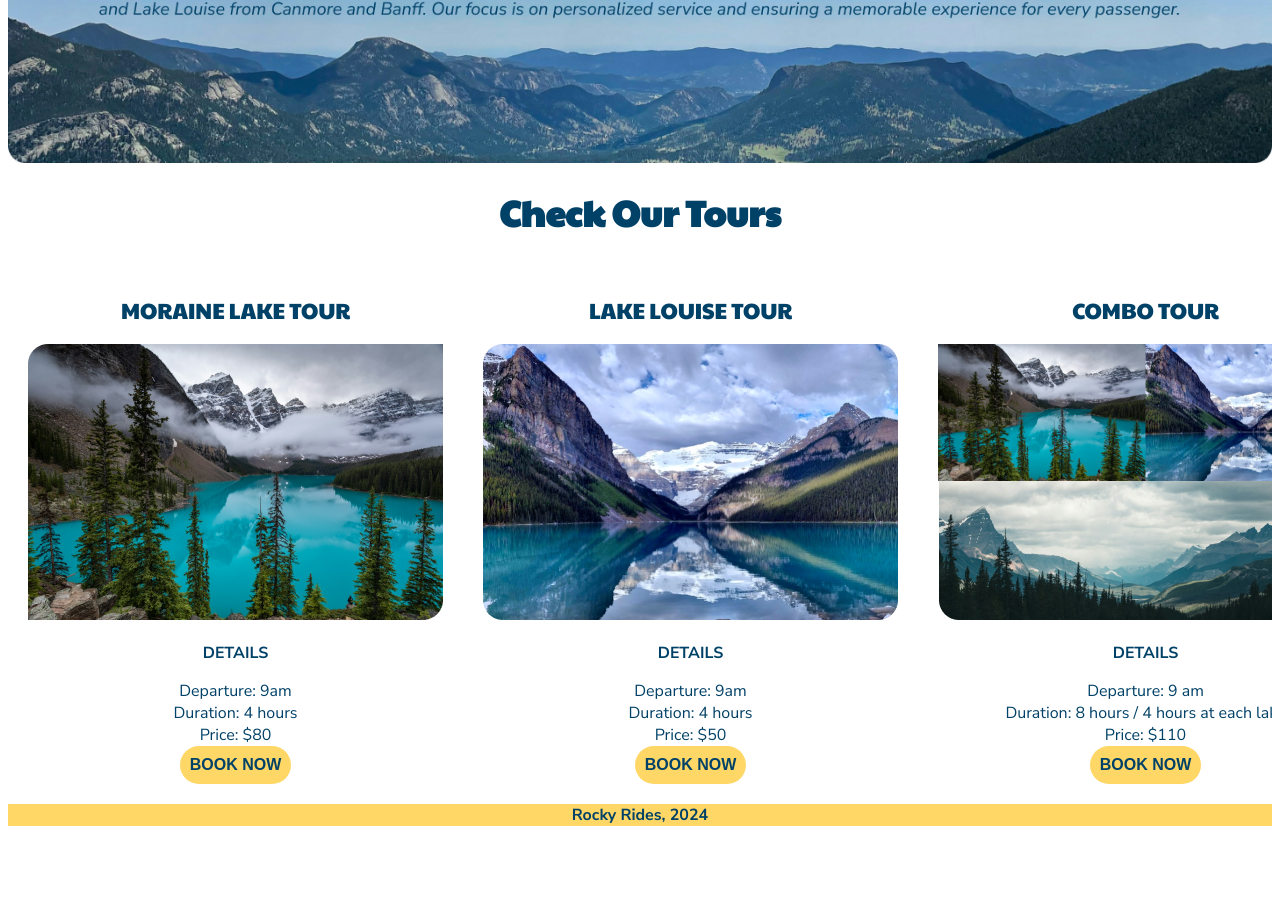
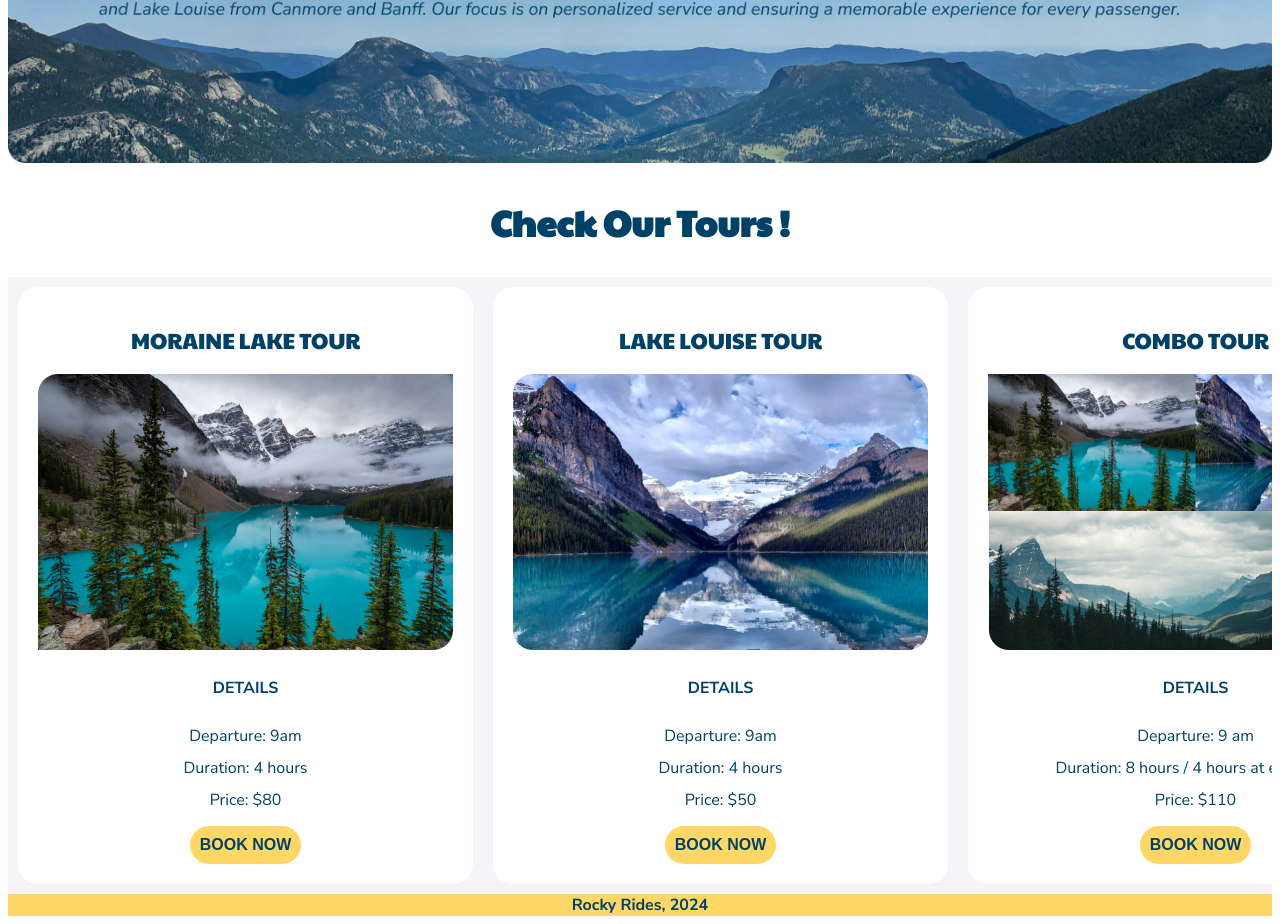
Before and after one commit to kvetik/Rocky-Rides, an Eleventy site: page tours.html in a window 1280 px wide. Shown: the part 422-1346 px from the top of the page. Before the commit the page ends 1256 px from the top, so only its background shows below. Built offline with nearby package versions, Linux system fonts and the light colour scheme; Eleventy itself is replaced by a stand-in of ours; files that its build step writes are made by us from their sources.

Commit message:
Tours complete

```diff
--- a/style.scss
+++ b/style.scss
@@ -18,6 +18,8 @@ h1, h2, h3 {
 
 h1 {
     font-size: 36px;
+    //text-decoration: underline ;//
+    //text-underline-position: under;//
 }
 
 h2 {
@@ -40,6 +42,7 @@ ul {
     font-size: 16px;
     font-weight: bold;
     padding: 10px;
+    margin-top: 10px;
     background-color: $yellow;
     border-radius: 20px;
     border: none;
@@ -143,11 +146,12 @@ ul {
     gap: 10px;
 
     .introduction, .review {
-        flex: 0 0 50%;
+        flex: 1 1 50%;
         text-align: center;
         background-color: white;
         border-radius: 20px;
-        padding: 30px;
+        padding: 20px;
+        margin: 10px;
     }
 
     .introduction {
@@ -189,23 +193,33 @@ ul {
     .review__description {
         padding: 20px;
     }
-
 }
 
 // Tours
 .tours__title {
+        background-color: white;
+        border-radius: 20px;
         text-align: center;
         margin-bottom: 20px;
+        padding: 10px;
 }
 
 .tours {
+    background-color: $background;
     display: flex;
     overflow-x: auto;
 
     .tour {
         flex: 1 1 25%;
         text-align: center;
-        margin: 20px;
+        margin: 10px;
+        padding: 20px;
+        background-color: white;
+        border-radius: 20px;
+
+        .tour__description {
+            line-height: 2;
+        }
     }
 
 }
--- a/tours.html
+++ b/tours.html
@@ -3,7 +3,7 @@ layout: hlavni-sablona.njk
 title: Tours | Rocky Rides
 ---
     <!--Check our tours-->
-    <h1 class="tours__title">Check Our Tours</h1>
+    <h1 class="tours__title">Check Our Tours !</h1>
 
     <section class="tours">
 
```
Also changed, not shown: css/style.css, css/style.min.css, 2 other files.
